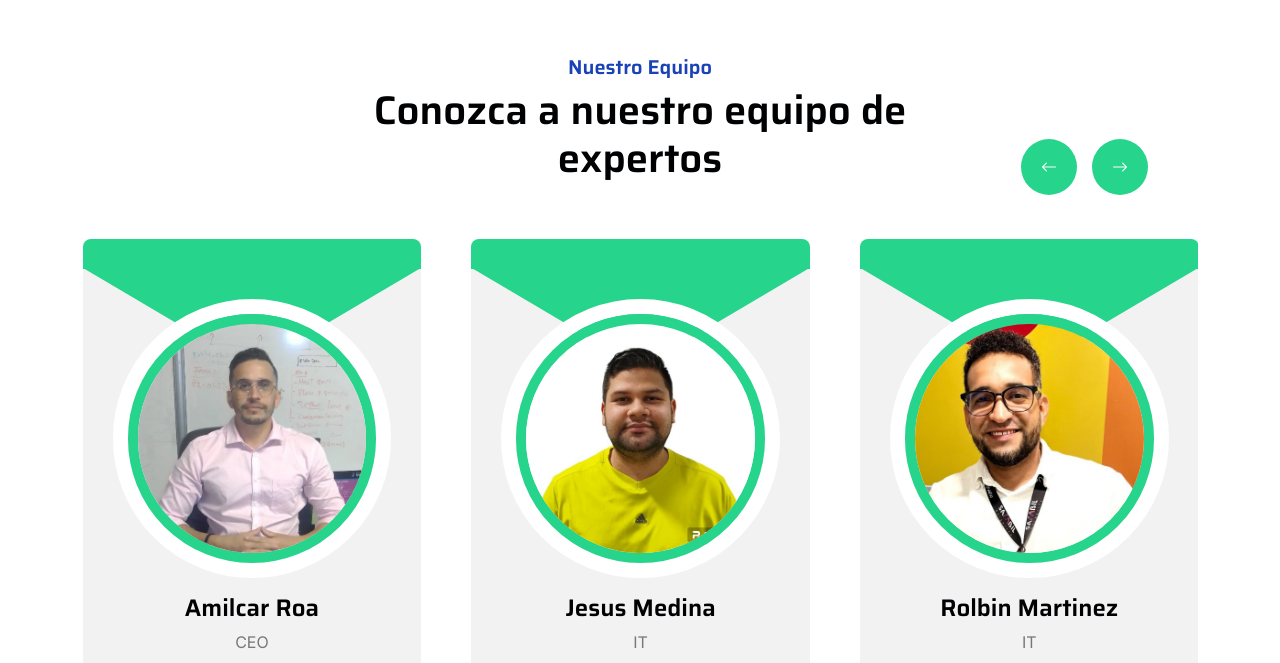
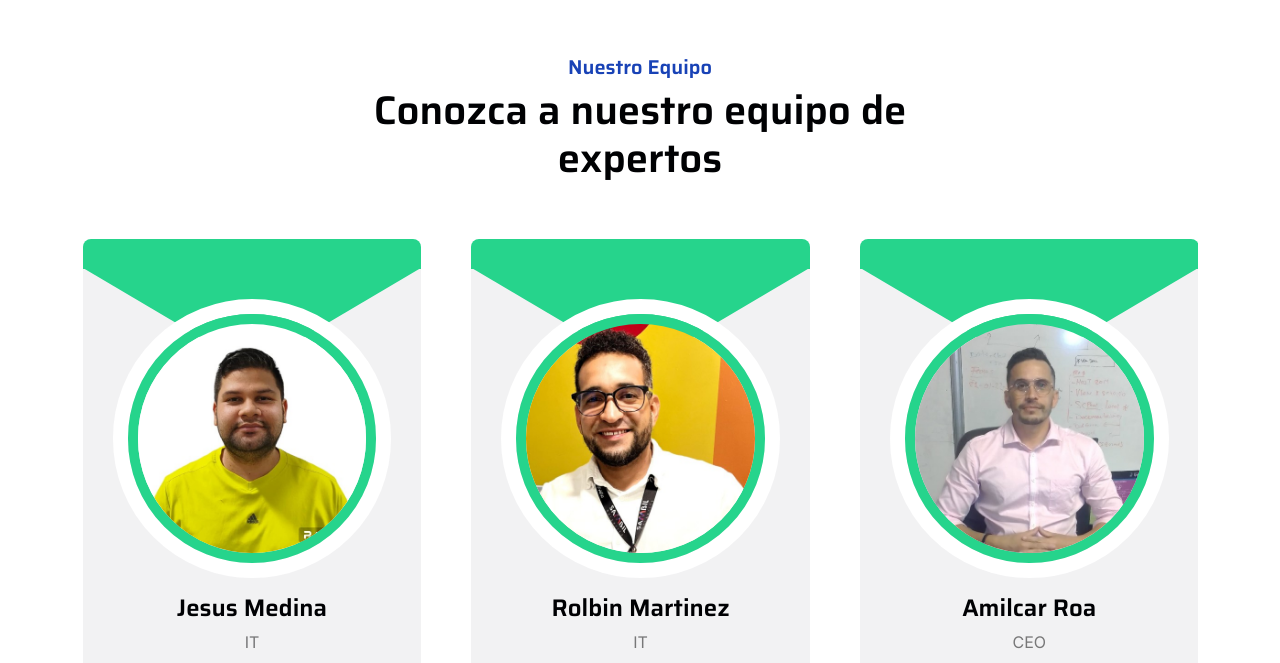
Before and after one commit to JoseDLeon/GeekSolutionsVE, a plain HTML site: page index.html in a window 1280 px wide. Shown: the part 4060-4723 px from the top of the page. Drawn offline with nearby package versions, Linux system fonts and the light colour scheme.

Commit message:
Update Amiclar Roa index.html

```diff
--- a/index.html
+++ b/index.html
@@ -4,6 +4,12 @@
     <head>
         <meta charset="utf-8">
         <title>GeekSolution</title>
+        <!-- Ico-->
+
+        <!--<link rel="icon" type="img/favicon.ico" src="img/favicon.ico">-->
+        <link rel="shortcut icon" type="image/jpg" href="img/favicon.ico"/>
+
+
         <meta content="width=device-width, initial-scale=1.0" name="viewport">
         <meta content="" name="keywords">
         <meta content="" name="description">
@@ -420,7 +426,8 @@
                         </div>
                     </div>
 
-                    <div class="rounded team-item">
+                    <!--<
+                    div class="rounded team-item">
                         <div class="team-content">
                             <div class="team-img-icon">
                                 <div class="team-img rounded-circle">
@@ -439,6 +446,7 @@
                             </div>
                         </div>
                     </div>
+                            -->
                     <div class="rounded team-item">
                         <div class="team-content">
                             <div class="team-img-icon">
```
